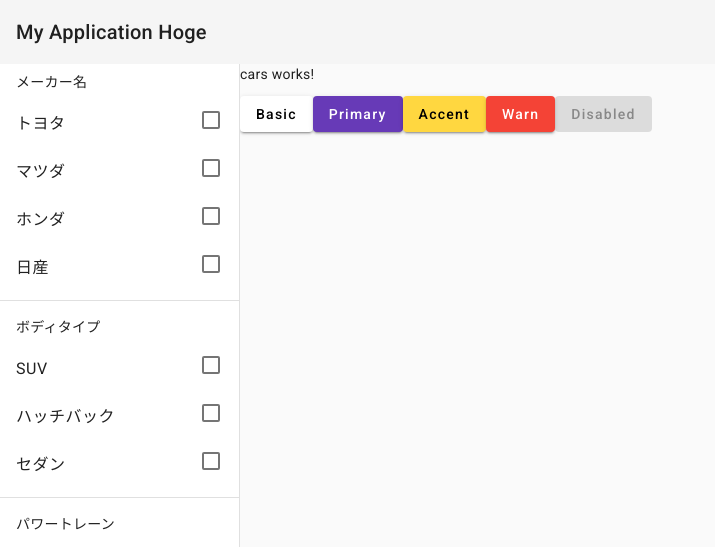
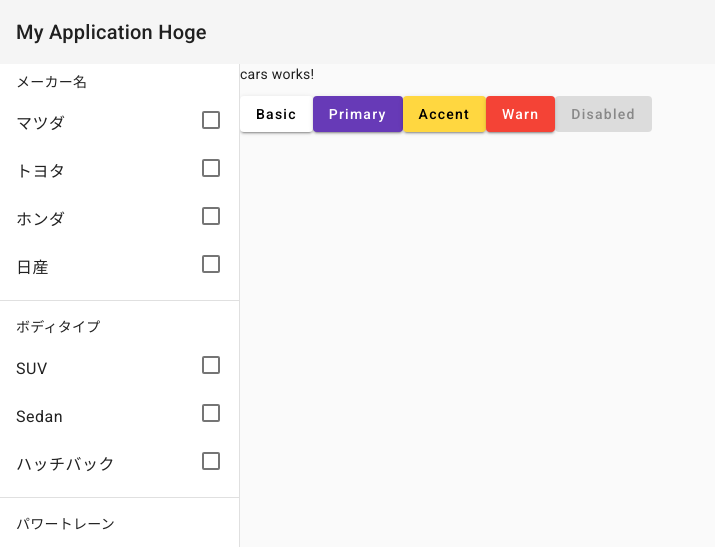
Before and after one commit to mincuru/mincuru-angular, an Angular app: page / in a window 1280 px wide. Shown: the top 547 px of the page, without its empty margins (0-715 px from the left). Built offline with nearby package versions, Linux system fonts and the light colour scheme.

Commit message:
コンポーネントの入出力を実装

```diff
--- a/src/app/pages/cars/cars.component.html
+++ b/src/app/pages/cars/cars.component.html
@@ -1,6 +1,9 @@
 <mat-sidenav-container class="sidenav-container">
   <mat-sidenav mode="side" opened class="sidenav">
-    <app-cars-sidenav></app-cars-sidenav>
+    <app-cars-sidenav
+      [carsSidenav]="carsSidenav"
+      (carsFilterChange)="filterChange($event)"
+    ></app-cars-sidenav>
   </mat-sidenav>
   <mat-sidenav-content>
     <div>
--- a/src/app/pages/cars/cars.component.ts
+++ b/src/app/pages/cars/cars.component.ts
@@ -6,6 +6,8 @@ import { MatListModule } from '@angular/material/list';
 import { MatDividerModule } from '@angular/material/divider';
 import { MatCheckboxModule } from '@angular/material/checkbox';
 import { CarsSidenavComponent } from './components/cars-sidenav/cars-sidenav.component';
+import { CarsSidenav } from './cars-sidenav';
+import { CarsFilter } from './cars-filter';
 
 @Component({
   selector: 'app-cars',
@@ -22,4 +24,41 @@ import { CarsSidenavComponent } from './components/cars-sidenav/cars-sidenav.com
   templateUrl: './cars.component.html',
   styleUrls: ['./cars.component.scss'],
 })
-export class CarsComponent {}
+export class CarsComponent {
+  carsSidenav: CarsSidenav = {
+    makers: [
+      { title: 'マツダ', value: 'マツダ' },
+      { title: 'トヨタ', value: 'トヨタ' },
+      { title: 'ホンダ', value: 'ホンダ' },
+      { title: '日産', value: '日産' },
+    ],
+    bodyTypes: [
+      { title: 'SUV', value: 'SUV' },
+      { title: 'Sedan', value: 'SEDAN' },
+      { title: 'ハッチバック', value: 'HATCHBACK' },
+    ],
+    powerTrains: [
+      { title: 'エンジン', value: 'long-range' },
+      { title: 'ストロングHV', value: 'performance' },
+      { title: 'マイルドHV', value: 'performance' },
+      { title: 'バッテリーEV', value: 'performance' },
+      { title: 'シリーズHV', value: 'performance' },
+    ],
+    driveSystems: [
+      { title: 'FF', value: 'FF' },
+      { title: 'FR', value: 'FR' },
+      { title: 'RR', value: 'RR' },
+    ],
+  };
+  carsFilter: CarsFilter = {
+    makers: [],
+    bodyTypes: [],
+    powerTrains: [],
+    driveSystems: [],
+  };
+  filterChange(filter: CarsFilter) {
+    this.carsFilter = filter;
+    console.log('$$$');
+    console.log(this.carsFilter);
+  }
+}
--- a/src/app/pages/cars/components/cars-sidenav/cars-sidenav.component.html
+++ b/src/app/pages/cars/components/cars-sidenav/cars-sidenav.component.html
@@ -1,37 +1,52 @@
 <mat-nav-list>
   <p class="sidenav-subtitle">メーカー名</p>
-  <mat-selection-list>
-    <mat-list-option>トヨタ</mat-list-option>
-    <mat-list-option>マツダ</mat-list-option>
-    <mat-list-option>ホンダ</mat-list-option>
-    <mat-list-option>日産</mat-list-option>
+  <mat-selection-list
+    #makers
+    (selectionChange)="makerChange(makers.selectedOptions.selected)"
+  >
+    <mat-list-option
+      *ngFor="let makers of carsSidenav.makers"
+      [value]="makers.value"
+      >{{ makers.title }}</mat-list-option
+    >
   </mat-selection-list>
   <mat-divider />
 </mat-nav-list>
 <mat-nav-list>
   <p class="sidenav-subtitle">ボディタイプ</p>
-  <mat-selection-list>
-    <mat-list-option>SUV</mat-list-option>
-    <mat-list-option>ハッチバック</mat-list-option>
-    <mat-list-option>セダン</mat-list-option>
+  <mat-selection-list
+    #bodyType
+    (selectionChange)="bodyTypeChange(bodyType.selectedOptions.selected)"
+  >
+    <mat-list-option
+      *ngFor="let bodyType of carsSidenav.bodyTypes"
+      [value]="bodyType.value"
+      >{{ bodyType.title }}</mat-list-option
+    >
   </mat-selection-list>
   <mat-divider />
 </mat-nav-list>
 <mat-nav-list>
   <p class="sidenav-subtitle">パワートレーン</p>
-  <mat-selection-list>
-    <mat-list-option>エンジン</mat-list-option>
-    <mat-list-option>ストロングHV</mat-list-option>
-    <mat-list-option>マイルドHV</mat-list-option>
-    <mat-list-option>バッテリーEV</mat-list-option>
-    <mat-list-option>シリーズHV</mat-list-option>
+  <mat-selection-list
+    #powerTrains
+    (selectionChange)="powerTrainChange(powerTrains.selectedOptions.selected)"
+  >
+    <mat-list-option
+      *ngFor="let powerTrain of carsSidenav.powerTrains"
+      [value]="powerTrain.value"
+      >{{ powerTrain.title }}</mat-list-option
+    >
   </mat-selection-list>
   <mat-divider />
 </mat-nav-list>
 <mat-nav-list>
   <p class="sidenav-subtitle">駆動方式</p>
-  <mat-selection-list>
-    <mat-list-option>FF</mat-list-option>
-    <mat-list-option>FR</mat-list-option>
+  <mat-selection-list #driveSystems (selectionChange)="driveSystemChange(driveSystems.selectedOptions.selected)">
+    <mat-list-option
+      *ngFor="let driveSystem of carsSidenav.driveSystems"
+      [value]="driveSystem.value"
+      >{{ driveSystem.title }}</mat-list-option
+    >
   </mat-selection-list>
 </mat-nav-list>
--- a/src/app/pages/cars/components/cars-sidenav/cars-sidenav.component.ts
+++ b/src/app/pages/cars/components/cars-sidenav/cars-sidenav.component.ts
@@ -1,8 +1,10 @@
-import { Component } from '@angular/core';
+import { Component, EventEmitter, Input, Output } from '@angular/core';
 import { CommonModule } from '@angular/common';
 import { MatSidenavModule } from '@angular/material/sidenav';
-import { MatListModule } from '@angular/material/list';
+import { MatListModule, MatListOption } from '@angular/material/list';
 import { MatDividerModule } from '@angular/material/divider';
+import { CarsSidenav } from '../../cars-sidenav';
+import { CarsFilter } from '../../cars-filter';
 
 @Component({
   selector: 'app-cars-sidenav',
@@ -11,4 +13,30 @@ import { MatDividerModule } from '@angular/material/divider';
   templateUrl: './cars-sidenav.component.html',
   styleUrls: ['./cars-sidenav.component.scss'],
 })
-export class CarsSidenavComponent {}
+export class CarsSidenavComponent {
+  @Input() carsSidenav!: CarsSidenav;
+  carsFilter: CarsFilter = {
+    makers: [],
+    bodyTypes: [],
+    powerTrains: [],
+    driveSystems: [],
+  };
+  @Output() carsFilterChange = new EventEmitter<CarsFilter>();
+
+  makerChange(selected: MatListOption[]) {
+    this.carsFilter.makers = selected.map((option) => option.value);
+    this.carsFilterChange.emit(this.carsFilter);
+  }
+  bodyTypeChange(selected: MatListOption[]) {
+    this.carsFilter.bodyTypes = selected.map((option) => option.value);
+    this.carsFilterChange.emit(this.carsFilter);
+  }
+  powerTrainChange(selected: MatListOption[]) {
+    this.carsFilter.powerTrains = selected.map((option) => option.value);
+    this.carsFilterChange.emit(this.carsFilter);
+  }
+  driveSystemChange(selected: MatListOption[]) {
+    this.carsFilter.driveSystems = selected.map((option) => option.value);
+    this.carsFilterChange.emit(this.carsFilter);
+  }
+}
```
Also changed, not shown: src/app/pages/cars/cars-filter.ts (+4 -4 lines), src/app/pages/cars/cars-sidenav.ts (+4 -4 lines).
